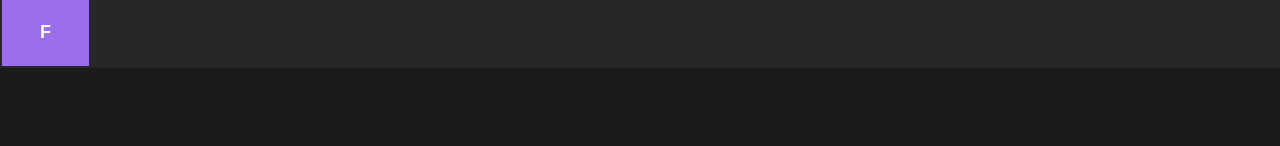
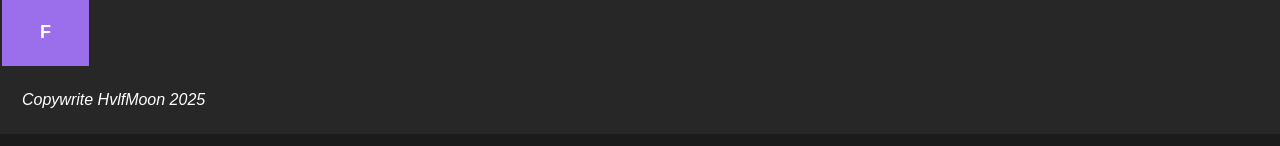
Before and after one commit to HvlfMoon/InClass6, a plain HTML site: page index.html in a window 1280 px wide. Shown: the part 1056-1202 px from the top of the page. Before the commit the page ends 1144 px from the top, so only its background shows below. Drawn offline with Linux system fonts and the light colour scheme.

Commit message:
added copyright

```diff
--- a/index.html
+++ b/index.html
@@ -97,6 +97,11 @@
             </td>
         </tr>
       </tbody>
+     <tfoot>
+     <tr>
+       <td colspan="4">Copywrite HvlfMoon 2025</td>
+      </tr>
+     </tfoot>
     </table>
     <!-- Add a table body. -->
     <!-- Inside tbody create 6 table rows -->
```
